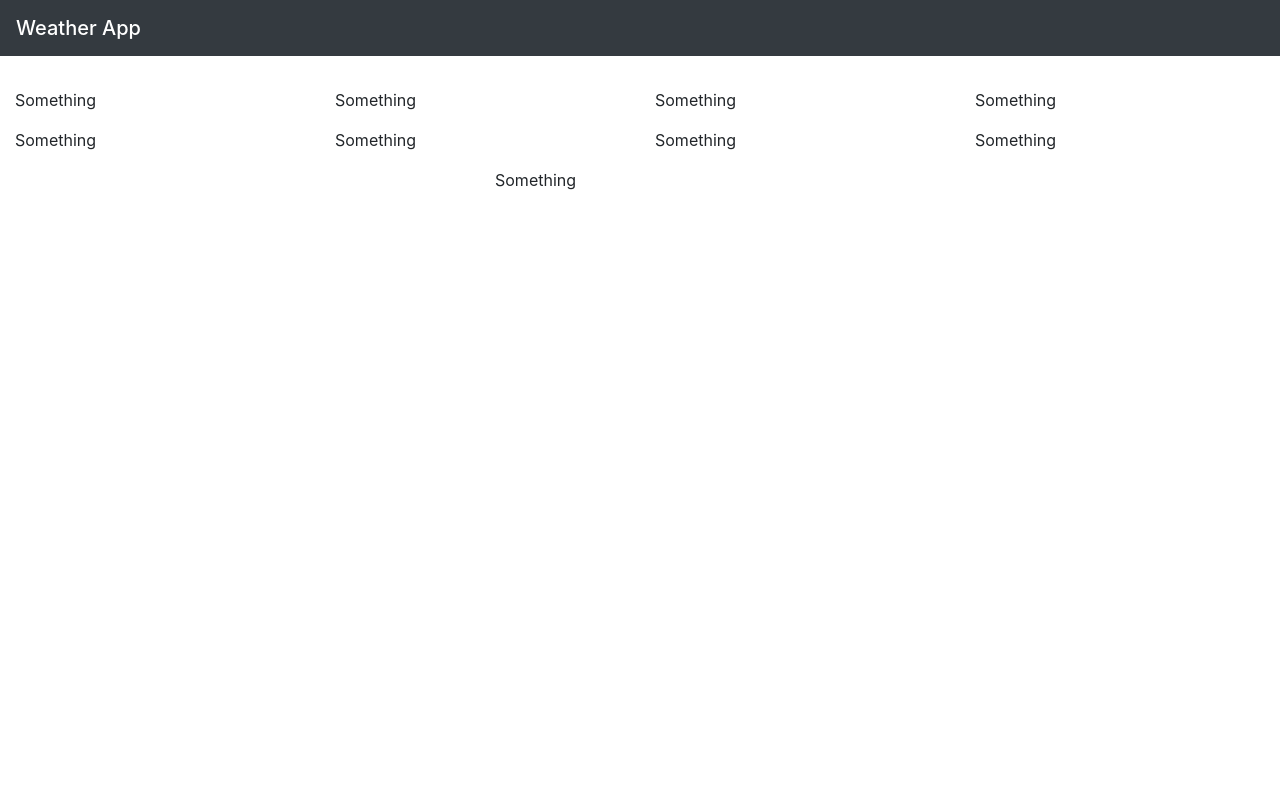
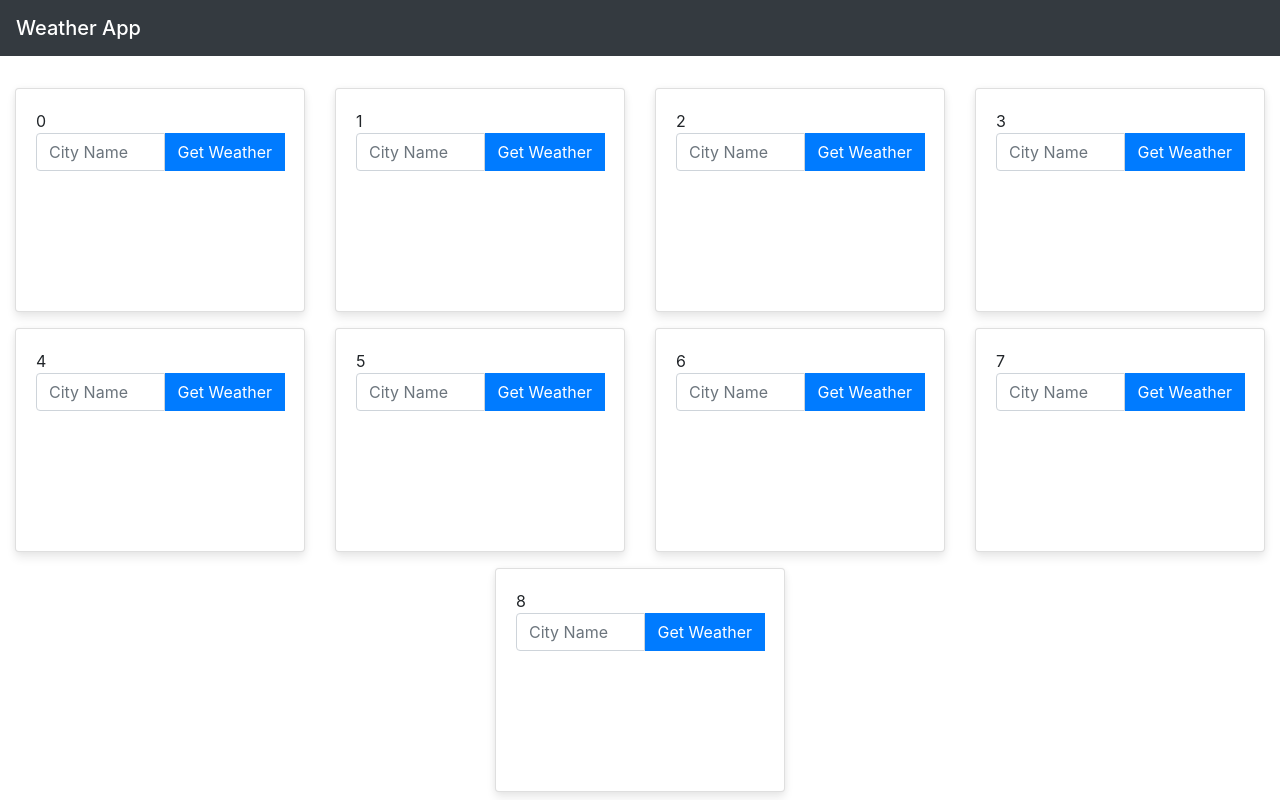
Before and after one commit to dasgoutam/angular-weather-app, an Angular app: page / in a window 1280 px wide. Built offline with nearby package versions, Linux system fonts and the light colour scheme.

Commit message:
5 files modified

```diff
--- a/src/app/app.component.html
+++ b/src/app/app.component.html
@@ -3,7 +3,7 @@
 </nav>
 <div class="container-fluid">
 	<div class="row justify-content-md-center">
-		<div class="col-xl-3 col-lg-4 col-md-6 mt-2 mb-2">
+		<!-- <div class="col-xl-3 col-lg-4 col-md-6 mt-2 mb-2">
 			<app-weather-card></app-weather-card>
 		</div>
 		<div class="col-xl-3 col-lg-4 col-md-6 mt-2 mb-2">
@@ -31,6 +31,10 @@
 		</div>
 		<div class="col-xl-3 col-lg-4 col-md-6 mt-2 mb-2">
 			<app-weather-card></app-weather-card>
+		</div> -->
+		<div class="col-xl-3 col-lg-4 col-md-6 mt-2 mb-2" *ngFor="let cards of [].constructor(9); let i = index">
+			<!-- <div class="col-xl-3 col-lg-4 col-md-6 mt-2 mb-2" *ngFor="let card of cards; let i = index"> -->
+			<app-weather-card [name]="i"></app-weather-card>
 		</div>
 
 	</div>
--- a/src/app/app.component.ts
+++ b/src/app/app.component.ts
@@ -7,4 +7,6 @@ import { Component, VERSION } from "@angular/core";
 })
 export class AppComponent {
   name = "Angular " + VERSION.major;
+
+  cards = ["one", "two", "three", "one", "two", "three", "one", "two", "three"];
 }
--- a/src/app/weather-card/weather-card.component.html
+++ b/src/app/weather-card/weather-card.component.html
@@ -1 +1,19 @@
-Something
+<div class="card weather-card">
+	<div class="card-body" *ngIf="show">
+		<h5 class="card-title">{{weather.name}}, {{weather.sys.country}}</h5>
+		<h6 class="card-subtitle mb-2 text-muted">Card subtitle</h6>
+		<p class="card-text">Some quick example text to build on the card title and make up the bulk of the card's
+			content.</p>
+		<a href="#" class="card-link">Card link</a>
+		<a href="#" class="card-link">Another link</a>
+	</div>
+	<div class="card-body" *ngIf="!show">
+    {{name}}
+		<div class="input-group mb-3">
+      <input type="text" class="form-control" placeholder="City Name" aria-label="" aria-describedby="basic-addon1">
+      <div class="input-group-prepend">
+        <button id="city_btn" class="btn btn-primary" type="button" (click)="getWeather()">Get Weather</button>
+      </div>
+    </div>
+	</div>
+</div>
--- a/src/app/weather-card/weather-card.component.ts
+++ b/src/app/weather-card/weather-card.component.ts
@@ -1,4 +1,4 @@
-import { Component, OnInit } from "@angular/core";
+import { Component, OnInit, Input } from "@angular/core";
 import { OpenweatherService } from "../openweather.service";
 
 @Component({
@@ -12,6 +12,7 @@ export class WeatherCardComponent implements OnInit {
   weather;
   weather_today;
   show = false;
+  @Input() name: any;
 
   ngOnInit() {
     // this.weatherService.getWeatherDetails("mumbai").subscribe(data => {
@@ -20,4 +21,17 @@ export class WeatherCardComponent implements OnInit {
     //   console.log(this.weather_today);
     // });
   }
+
+  getWeather() {
+    console.log(this.name);
+    // let city_name = (<HTMLInputElement>document.getElementById("city_name"))
+    //   .value;
+    // console.log(city_name);
+    // this.weatherService.getWeatherDetails(city_name).subscribe(data => {
+    //   this.weather = data;
+    //   this.weather_today = this.weather.weather[0].description;
+    //   this.show = true;
+      // console.log(this.weather_today);
+    // });
+  }
 }
```
Also changed, not shown: src/app/app.module.ts (line endings or trailing spaces).
